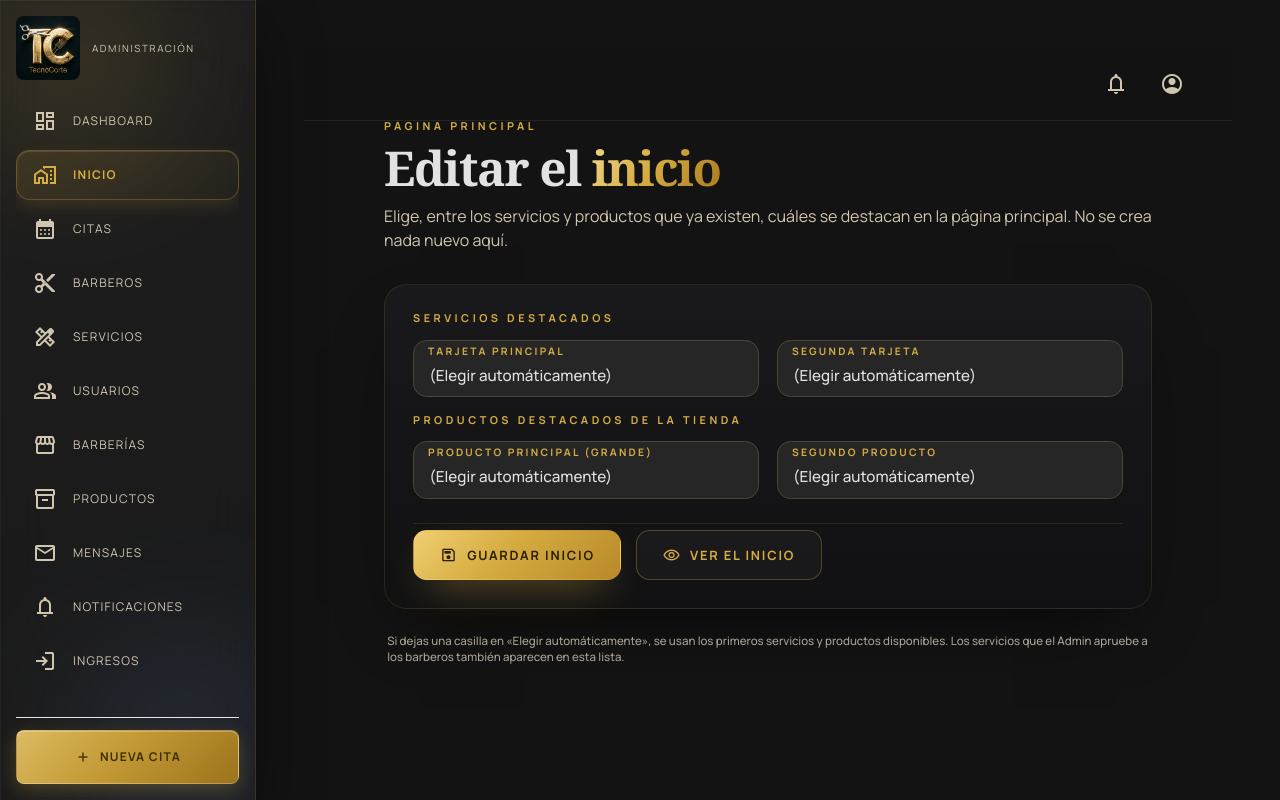
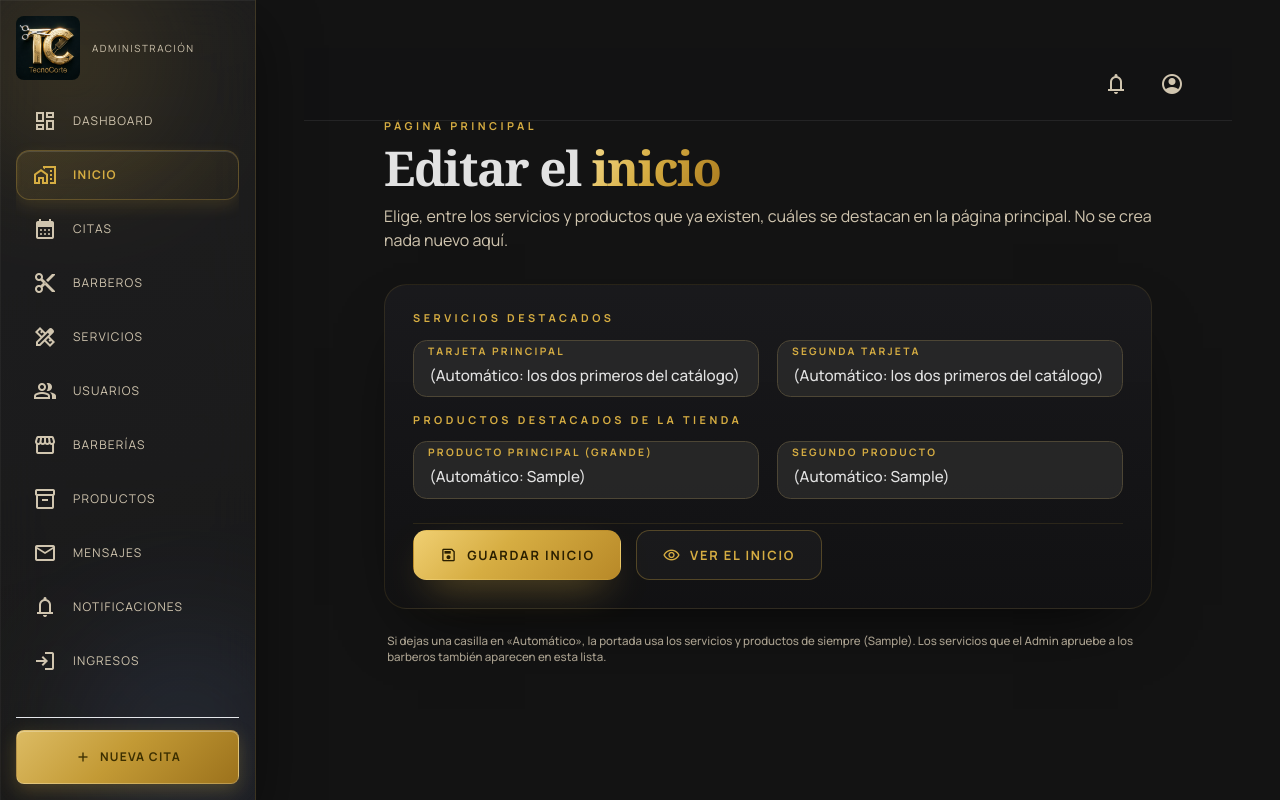
Before and after one commit to tecnocorte-barber/TecnoCorte_proyecto, a Django app: template sena/templates/administrador/admin_editar_inicio.html in a window 1280 px wide. Run offline with Django 5.2, Linux system fonts and the light colour scheme; data comes from the database, SQL or seed files in the repository; tables that the repository leaves empty hold one stand-in row (values such as "Sample post"); the template is opened without the code that fills it: values that come from a table or form of the project are taken from there, most other values are stand-ins (such as "Sample title", 1, 10 or a date in 2020); parts of the project's set-up code (start-up, migrations or seed data) failed here and were passed over; some libraries are stand-ins or nearby versions.

Commit message:
La portada destaca la pomada y el aceite por defecto
- Cuando el Admin no elige otros, el inicio vuelve a mostrar la pomada y el
  aceite (con sus imagenes de siempre) en vez de los dos primeros productos del
  catalogo, que eran la maquina de cortar y las tijeras.
- El editor del inicio avisa de que la seleccion automatica son esos dos, asi
  que ya no hay que adivinar que se va a ver.
- 2 pruebas nuevas (94 en total).

```diff
--- a/sena/templates/administrador/admin_editar_inicio.html
+++ b/sena/templates/administrador/admin_editar_inicio.html
@@ -27,7 +27,7 @@
         <div class="tc-form__grid">
           <label class="tc-field tc-field--always">
             <select name="servicio_destacado_1" class="tc-field__input">
-              <option value="">(Elegir automáticamente)</option>
+              <option value="">(Automático: los dos primeros del catálogo)</option>
               {% for servicio in servicios %}
               <option
                 value="{{ servicio.nombre }}"
@@ -42,7 +42,7 @@
 
           <label class="tc-field tc-field--always">
             <select name="servicio_destacado_2" class="tc-field__input">
-              <option value="">(Elegir automáticamente)</option>
+              <option value="">(Automático: los dos primeros del catálogo)</option>
               {% for servicio in servicios %}
               <option
                 value="{{ servicio.nombre }}"
@@ -63,7 +63,9 @@
         <div class="tc-form__grid">
           <label class="tc-field tc-field--always">
             <select name="producto_destacado_1" class="tc-field__input">
-              <option value="">(Elegir automáticamente)</option>
+              <option value="">
+                (Automático: {{ productos_por_defecto }})
+              </option>
               {% for producto in productos %}
               <option
                 value="{{ producto.id }}"
@@ -78,7 +80,9 @@
 
           <label class="tc-field tc-field--always">
             <select name="producto_destacado_2" class="tc-field__input">
-              <option value="">(Elegir automáticamente)</option>
+              <option value="">
+                (Automático: {{ productos_por_defecto }})
+              </option>
               {% for producto in productos %}
               <option
                 value="{{ producto.id }}"
@@ -111,9 +115,9 @@
     </form>
 
     <p class="tc-field__hint mt-6">
-      Si dejas una casilla en «Elegir automáticamente», se usan los primeros
-      servicios y productos disponibles. Los servicios que el Admin apruebe a
-      los barberos también aparecen en esta lista.
+      Si dejas una casilla en «Automático», la portada usa los servicios y
+      productos de siempre ({{ productos_por_defecto }}). Los servicios que el
+      Admin apruebe a los barberos también aparecen en esta lista.
     </p>
   </div>
 </main>
```
Also changed, not shown: sena/tests_inicio.py (+21 -2 lines), sena/views.py (+17 -4 lines).
